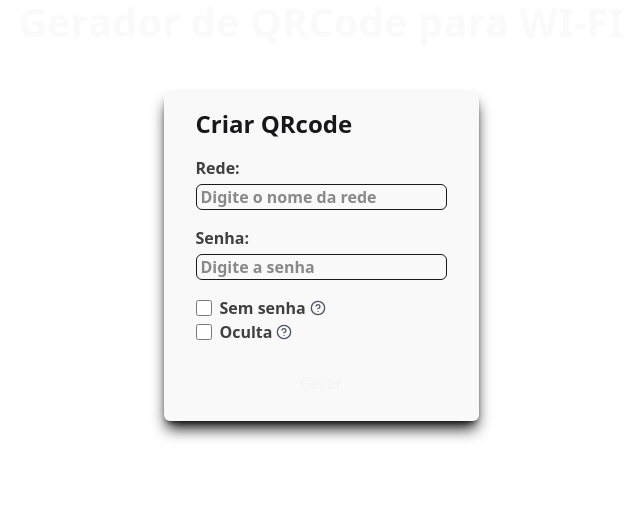
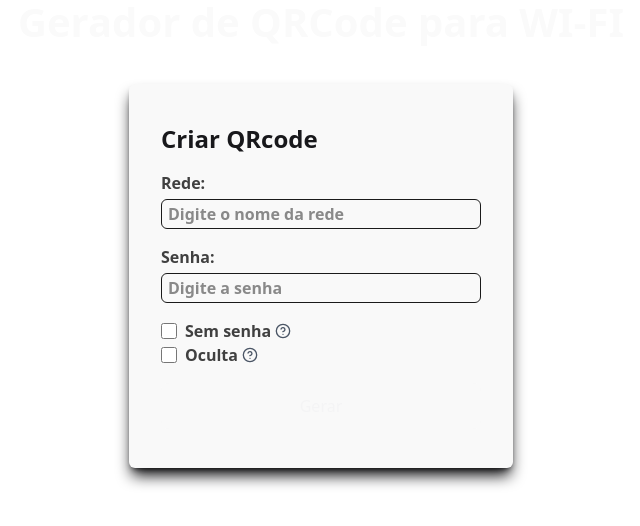
Before and after one commit to CalebeHilles/qrcode-generator, a React (Vite) app: page / in a window 1280 px wide. Shown: the top 526 px of the page, without its empty margins (319-959 px from the left). Built offline with nearby package versions, Linux system fonts and the light colour scheme.

Commit message:
feat: implement WiFi QR code generation and conditional UI
Adds QR code generation from form data with conditional password field rendering

```diff
--- a/src/App.tsx
+++ b/src/App.tsx
@@ -1,10 +1,14 @@
-import { useState } from "react";
-import QRCodeForm from "./components/QRCodeForm";
+import React, { useState } from "react";
 import "./App.css";
 import "./types";
 import type { FormData } from "./types";
+import QRCodeForm from "./components/QRCodeForm";
+import generateWifiString, { formDataToWifiConfig } from "./utils/wifiString";
+import * as QRCode from "qrcode";
+import { ArrowBigRight } from "lucide-react";
 
 function App() {
+  const [qrCodeUrl, setQrCodeUrl] = useState("");
   const [formData, setFormData] = useState<FormData>({
     ssid: "",
     pass: "",
@@ -12,12 +16,45 @@ function App() {
     hidden: false,
   });
 
+  async function handleSubmit(e: React.FormEvent) {
+    e.preventDefault();
+    const wifiConfig = formDataToWifiConfig(formData);
+    const wifiString = generateWifiString(wifiConfig);
+    const url = await QRCode.toDataURL(wifiString, {
+      width: 400,
+      margin: 2,
+    });
+    setQrCodeUrl(url);
+  }
+
   return (
     <div className="flex items-center flex-col">
-      <h1 className="font-bold text-zinc-50">Gerador de QRCode para WI-FI</h1>
-      <QRCodeForm data={formData} setData={setFormData} />
-      <p>{formData.ssid}</p>
-      <p>{formData.pass}</p>
+      <h1 className="font-bold text-zinc-50 mb-10">
+        Gerador de QRCode para WI-FI
+      </h1>
+      <div className="flex gap-8">
+        <div className="w-96">
+          <QRCodeForm
+            data={formData}
+            setData={setFormData}
+            display={formData.noPass ? "hidden" : "flex"}
+            handleSubmit={handleSubmit}
+          />
+        </div>
+
+        {qrCodeUrl && (
+          <div className="flex items-center gap-8">
+            <ArrowBigRight className="w-16 h-16" />
+            <div className="w-96">
+              <img
+                className="rounded-lg w-full h-full"
+                src={qrCodeUrl}
+                alt="QRCode"
+              />
+            </div>
+          </div>
+        )}
+      </div>
     </div>
   );
 }
--- a/src/components/Checkbox.tsx
+++ b/src/components/Checkbox.tsx
@@ -14,7 +14,6 @@ export default function Checkbox({
       <div>
         <label className="flex items-center gap-2 cursor-pointer w-fit">
           <input
-            required
             type="checkbox"
             checked={data}
             className="w-4 h-4 cursor-pointer"
--- a/src/components/QRCodeForm.tsx
+++ b/src/components/QRCodeForm.tsx
@@ -5,20 +5,26 @@ import TextInput from "../components/TextInput";
 export default function QRCodeForm({
   data,
   setData,
+  display,
+  handleSubmit,
 }: {
   data: FormData;
   setData: SetFormData;
+  display: string;
+  handleSubmit: (e: React.FormEvent<Element>) => Promise<void>;
 }) {
   const textInputs = [
     {
       key: "ssid" as const,
       label: "Rede",
       placeholder: "Digite o nome da rede",
+      display: "flex",
     },
     {
       key: "pass" as const,
       label: "Senha",
       placeholder: "Digite a senha",
+      display: display,
     },
   ];
 
@@ -34,7 +40,11 @@ export default function QRCodeForm({
   ];
 
   return (
-    <form className="flex flex-col py-4 px-8 rounded-md mt-12 shadow-lg shadow-zinc-950 gap-4">
+    <div>
+      <form
+        onSubmit={handleSubmit}
+        className="flex flex-col justify-center py-4 px-8 rounded-md shadow-lg h-96 shadow-zinc-950 gap-4"
+      >
         <h3 className="text-2xl text-zinc-900">Criar QRcode</h3>
         {textInputs.map((input) => (
           <TextInput
@@ -43,6 +53,7 @@ export default function QRCodeForm({
             onChange={(value) => setData({ ...data, [input.key]: value })}
             label={input.label}
             placeholder={input.placeholder}
+            display={input.display}
           />
         ))}
         <div>
@@ -59,5 +70,6 @@ export default function QRCodeForm({
           Gerar
         </button>
       </form>
+    </div>
   );
 }
--- a/src/components/TextInput.tsx
+++ b/src/components/TextInput.tsx
@@ -2,23 +2,22 @@ export default function TextInput({
   label,
   placeholder,
   data,
+  display,
   onChange,
 }: {
   label: string;
   placeholder: string;
   data: string;
+  display: string;
   onChange: (value: string) => void;
 }) {
-
   return (
-    <div className="flex flex-col gap-1">
-      <label className="text-neutral-700">
-        {label}:
-      </label>
+    <div className={`${display} flex-col gap-1`}>
+      <label className="text-neutral-700">{label}:</label>
       <input
         value={data}
         onChange={(e) => onChange(e.target.value)}
-        className="rounded-md border pl-1"
+        className="rounded-md border pl-1.5 p-0.5"
         type="text"
         placeholder={placeholder}
         required
```
Lines whose indentation alone changed are shown as unchanged.
